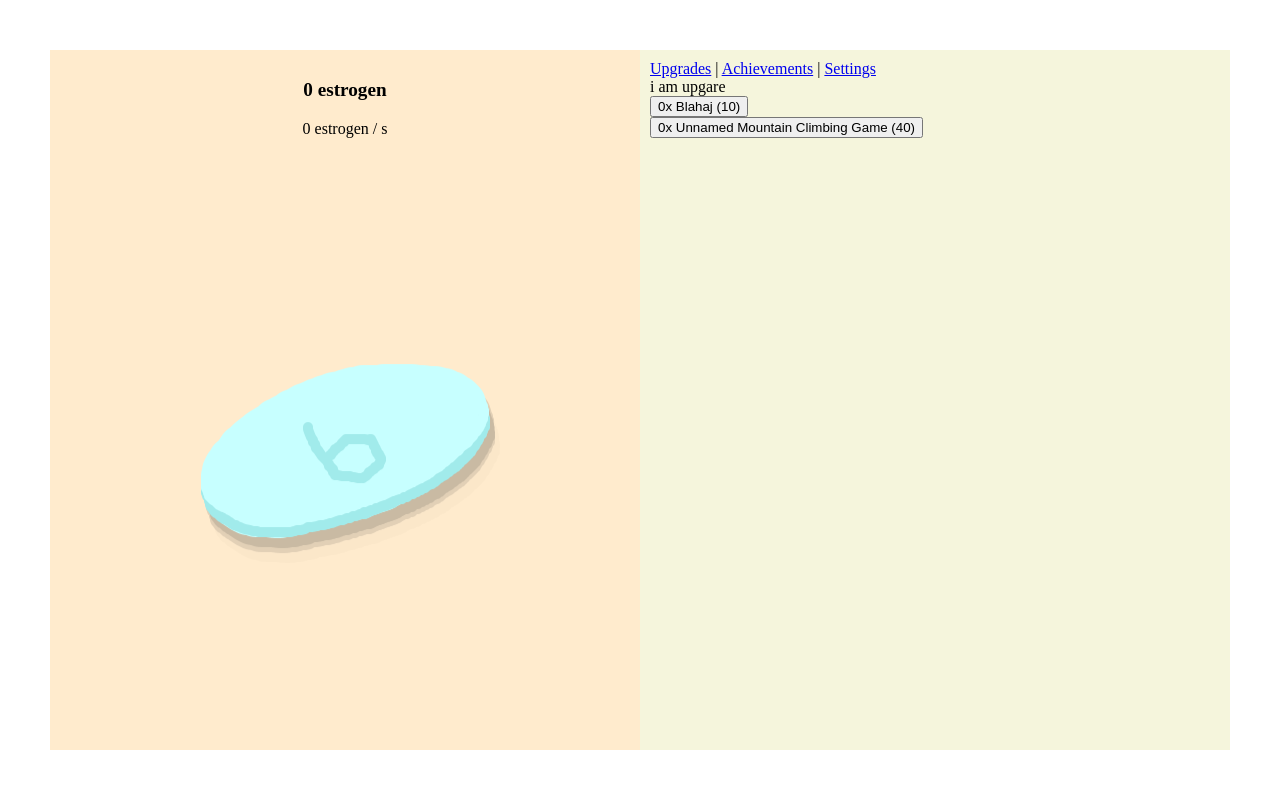
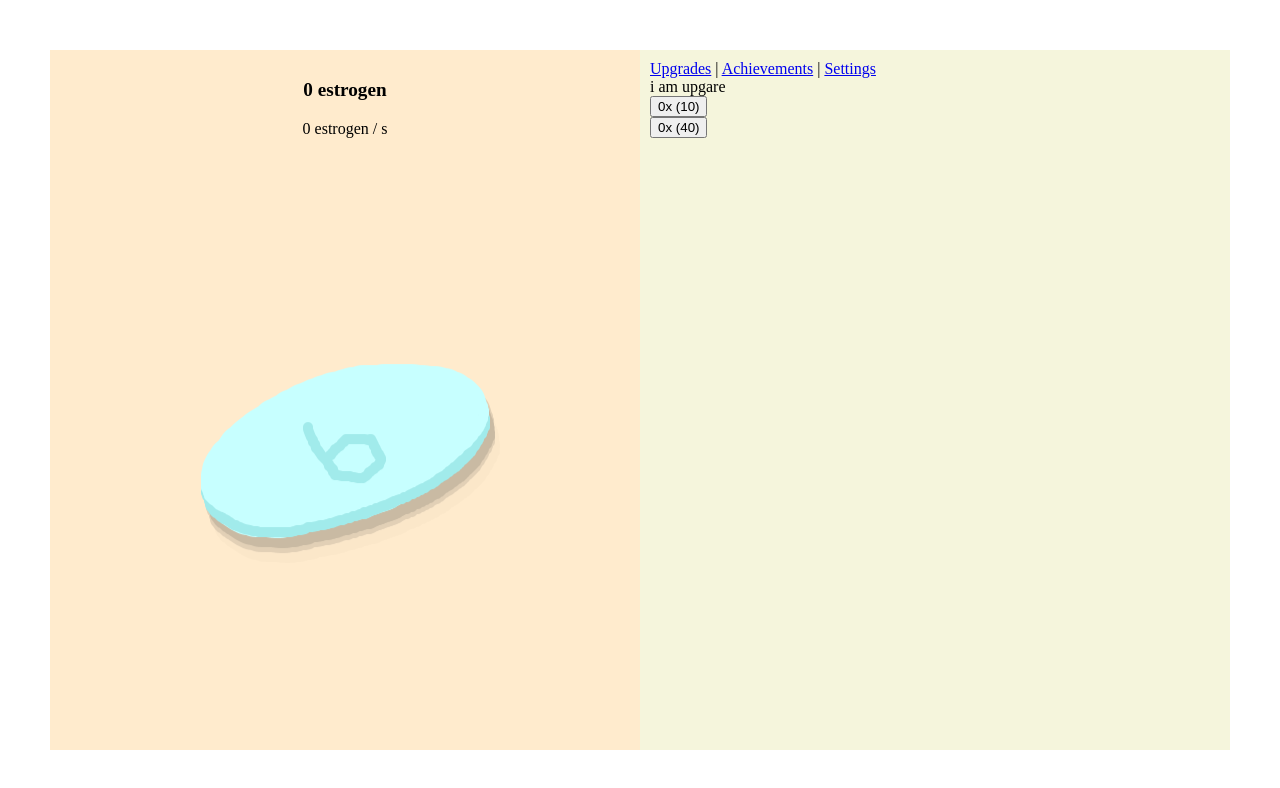
Before and after one commit to Yuiko911/estrogen-clicker, a Vue app: page / in a window 1280 px wide. Shown: the top 788 px of the page. Built offline with nearby package versions, Linux system fonts and the light colour scheme.

Commit message:
Changed button

```diff
--- a/src/components/UpgradeButton.vue
+++ b/src/components/UpgradeButton.vue
@@ -7,7 +7,6 @@ const userdata = useUserStore()
 const gamedata = useGameStore()
 
 const props = defineProps({
-    name: String,
     image: String,
     target: String
 })
@@ -17,7 +16,7 @@ const props = defineProps({
 <template>
     <div>
         <button @click="userdata.buyUpgrade(target)">
-            {{ userdata.savedata.upgrades[target] }}x {{ props.name }} ({{ gamedata.upgradesprices[target] }})
+            {{ userdata.savedata.upgrades[target] }}x <slot></slot> ({{ gamedata.upgradesprices[target] }})
         </button>
     </div>
 </template>
```
